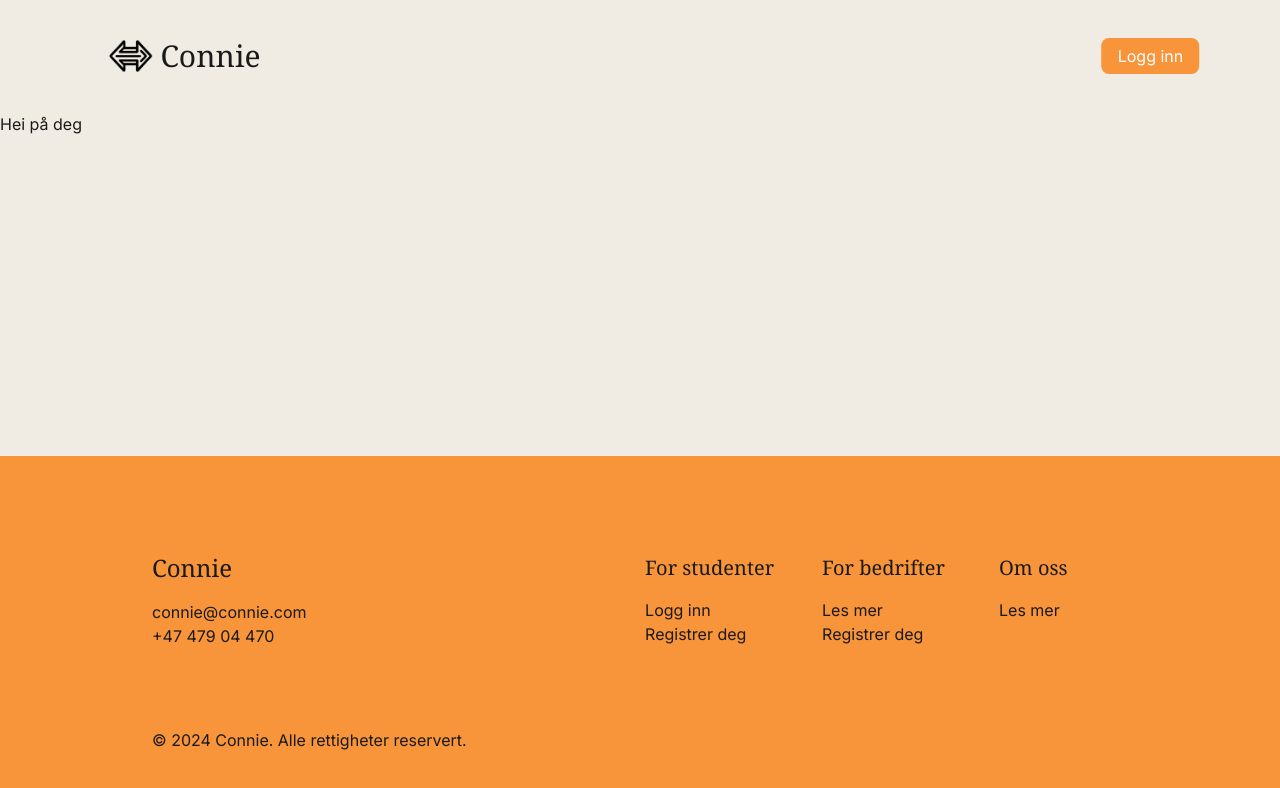
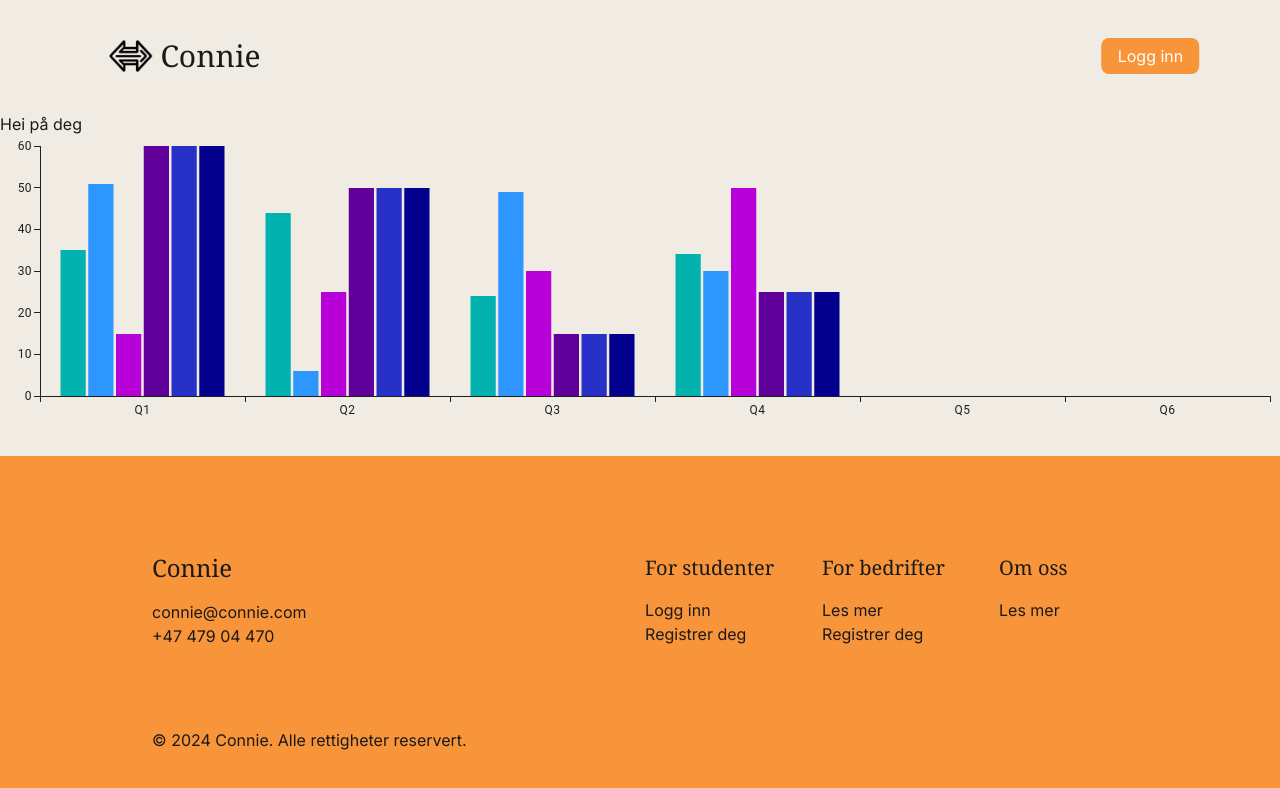
Before and after one commit to bocianowski1/connie, a Next.js app: page /bedrift/dashboard in a window 1280 px wide. Shown: the top 788 px of the page. Built offline with nearby package versions, Linux system fonts and the light colour scheme; no server answers.

Commit message:
add charts

```diff
--- a/src/app/bedrift/dashboard/page.tsx
+++ b/src/app/bedrift/dashboard/page.tsx
@@ -1,9 +1,13 @@
 import { StudyCycle } from "@/components";
 import Image from "next/image";
 import Marquee from "react-fast-marquee";
+import { Chart } from "@/components/chart";
 
 export default function BedriftDashboard() {
-
-    return (<>Hei på deg</>
-    );
+  return (
+    <>
+      Hei på deg
+      <Chart></Chart>
+    </>
+  );
 }
--- /dev/null
+++ b/src/components/chart.tsx
@@ -0,0 +1,22 @@
+import * as React from "react";
+import { BarChart } from "@mui/x-charts/BarChart";
+export const Chart = () => {
+  return (
+    <BarChart
+      series={[
+        { data: [35, 44, 24, 34] },
+        { data: [51, 6, 49, 30] },
+        { data: [15, 25, 30, 50] },
+        { data: [60, 50, 15, 25] },
+        { data: [60, 50, 15, 25] },
+        { data: [60, 50, 15, 25] },
+      ]}
+      height={290}
+      xAxis={[
+        { data: ["Q1", "Q2", "Q3", "Q4", "Q5", "Q6"], scaleType: "band" },
+      ]}
+      title="Bedpress Januar"
+      margin={{ top: 10, bottom: 30, left: 40, right: 10 }}
+    />
+  );
+};
```
